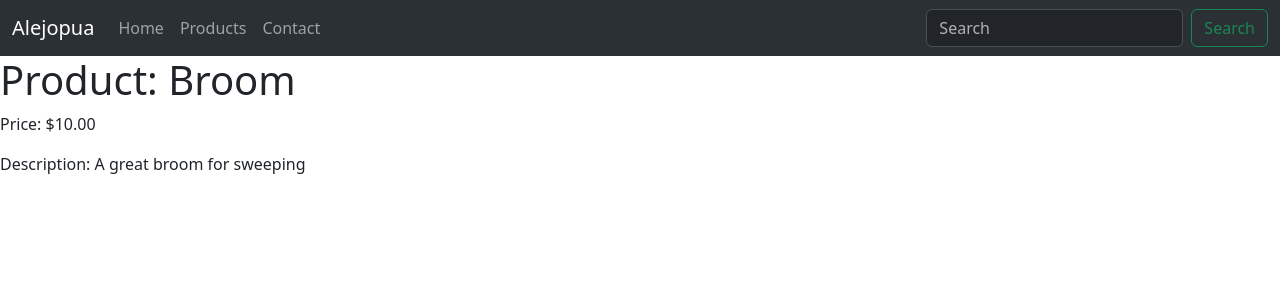
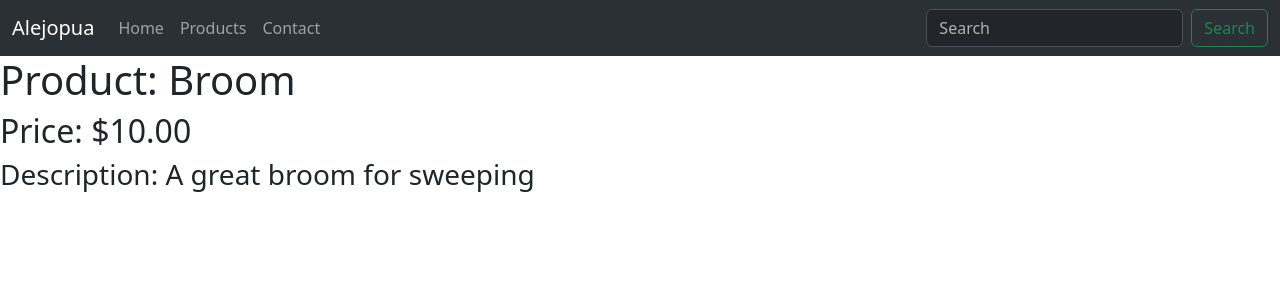
Before and after one commit to alejopua/landing-angular-test1, an Angular app: page /products/1 in a window 1280 px wide. Shown: the top 300 px of the page. Built offline with nearby package versions, Linux system fonts and the light colour scheme.

Commit message:
ngStyle: Refactor product-detail.component.html and product-detail.component.ts to improve price display

```diff
--- a/src/app/product-detail/product-detail.component.html
+++ b/src/app/product-detail/product-detail.component.html
@@ -1,8 +1,10 @@
 <ng-container *ngIf="!loading">
   <h1>Product: {{ product?.name }}</h1>
   <div>
-    <p>Price: {{ product?.price | currency }}</p>
-    <p *ngIf="product?.description">Description: {{ product?.description }}</p>
+    <h2 [ngStyle]="{ color: color }">Price: {{ product?.price | currency }}</h2>
+    <h3 *ngIf="product?.description">
+      Description: {{ product?.description }}
+    </h3>
   </div>
 </ng-container>
 
--- a/src/app/product-detail/product-detail.component.ts
+++ b/src/app/product-detail/product-detail.component.ts
@@ -11,6 +11,7 @@ export class ProductDetailComponent implements OnInit {
   product?: Product;
   productList?: Product[] = productsList;
   loading: boolean = true;
+  color?: string;
 
   constructor(private _route: ActivatedRoute) {}
 
@@ -20,6 +21,7 @@ export class ProductDetailComponent implements OnInit {
         this.product = this.productList?.find(
           (product) => product.id == params['productId']
         );
+        this.color = (this.product?.price as number) > 10 ? 'red' : '';
         this.loading = false;
       });
     }, 1500);
```
